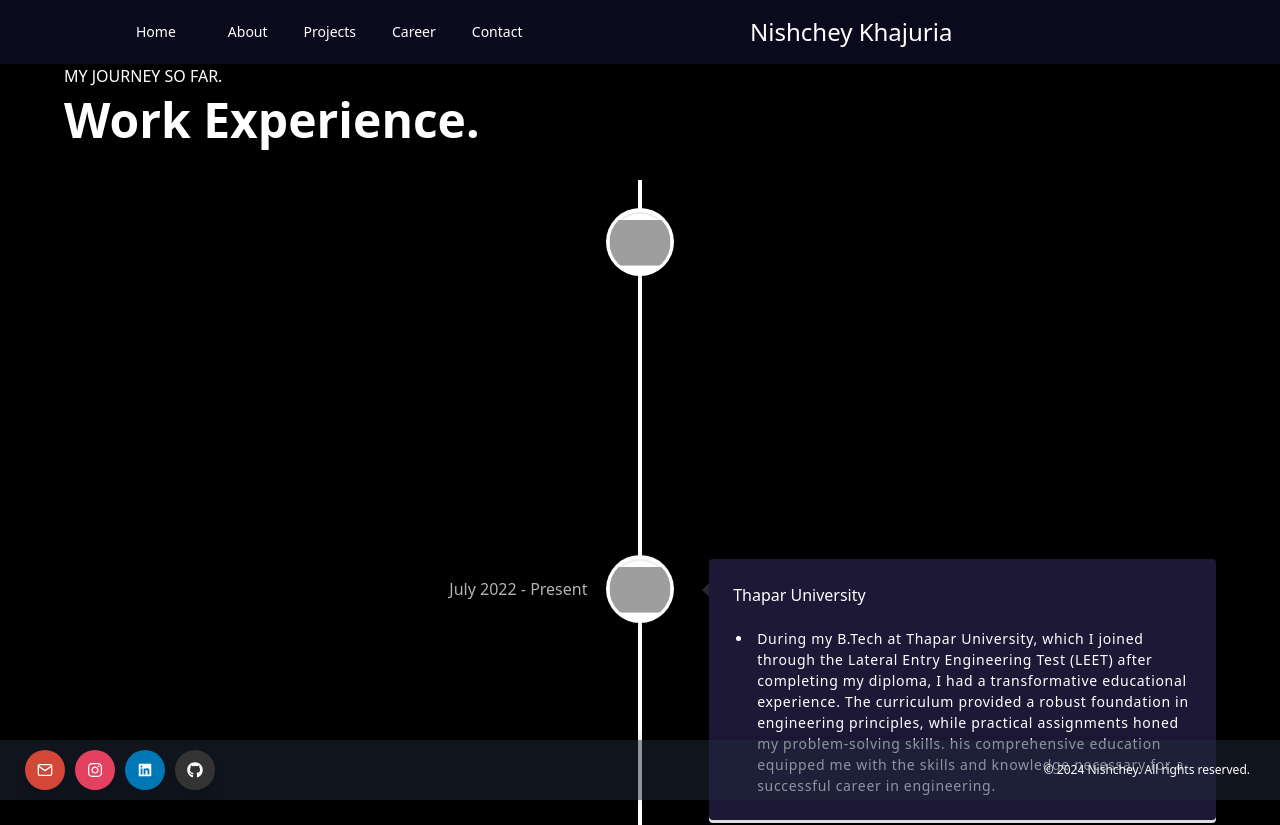
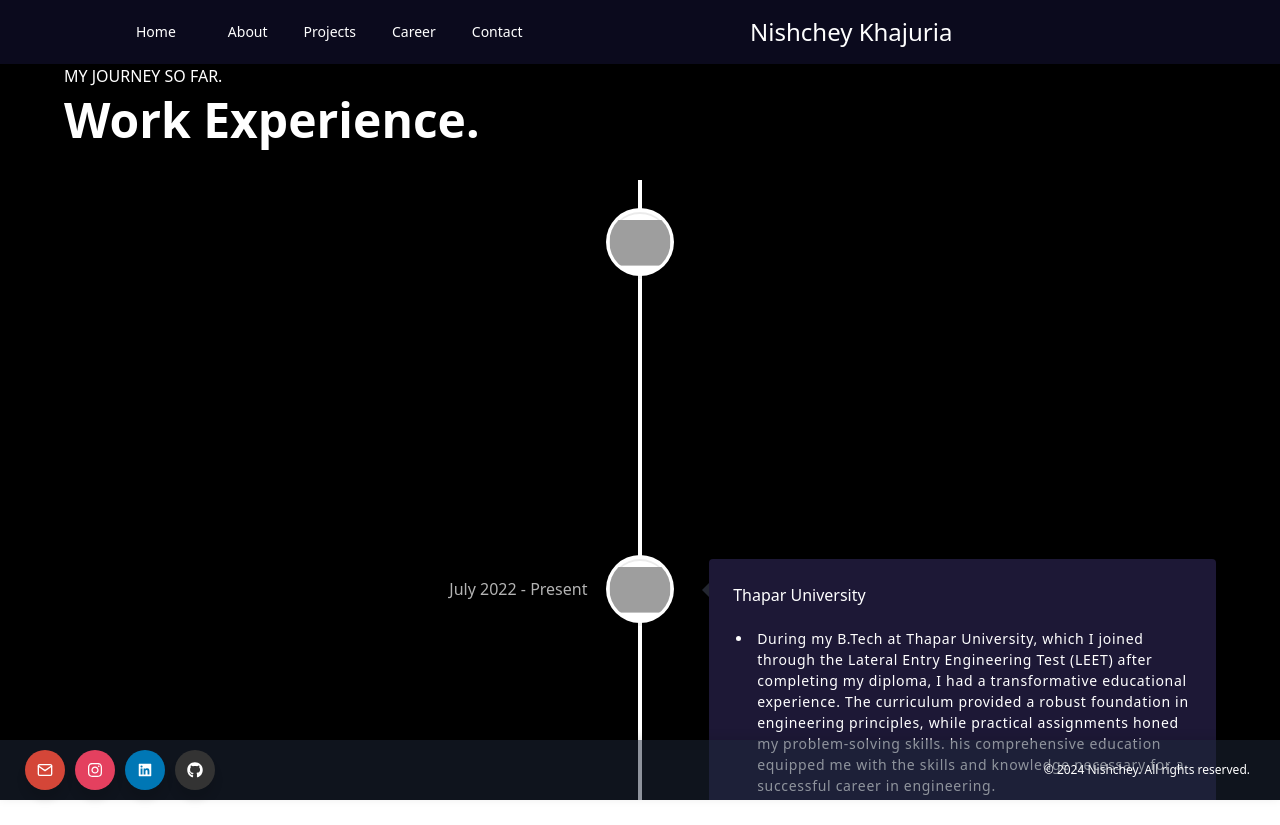
Before and after one commit to nishcheyk/Profile-Website-Nishchey-khajuria, a React (Create React App) app: page /experience in a window 1280 px wide. Shown: the top 825 px of the page. After the commit the page ends 800 px from the top, so only its background shows below. Built offline with nearby package versions, Linux system fonts and the light colour scheme; grey boxes are pictures that could not be loaded.

Commit message:
HTML Modify

```diff
--- a/src/components/Experience.jsx
+++ b/src/components/Experience.jsx
@@ -1,50 +1,63 @@
-import React from 'react';
-import { VerticalTimeline, VerticalTimelineElement } from 'react-vertical-timeline-component';
-import 'react-vertical-timeline-component/style.min.css';
-import { experiences } from '../constants';
-import Footer from './Footer';
-
+import React from "react";
+import {
+  VerticalTimeline,
+  VerticalTimelineElement,
+} from "react-vertical-timeline-component";
+import "react-vertical-timeline-component/style.min.css";
+import { experiences } from "../constants";
+import Footer from "./Footer";
 
 const Experience = () => {
   return (
-    <div className='experience bg-black w-screen text-white pt-4 pt-16 overflow-x-hidden' id='experience'>
-      <div className='pt-12 sm:px-16'>
-        <p className='font-light'>MY JOURNEY SO FAR.</p>
-        <h2 className='text-4xl sm:text-5xl font-extrabold mt-2'>Work Experience.</h2>
+    <div
+      className="experience bg-black w-screen h-screen text-white pt-4 pt-16 overflow-x-hidden"
+      id="experience"
+    >
+      <div className="pt-12 sm:px-16">
+        <p className="font-light">MY JOURNEY SO FAR.</p>
+        <h2 className="text-4xl sm:text-5xl font-extrabold mt-2">
+          Work Experience.
+        </h2>
       </div>
-      <VerticalTimeline className='mt-9'>
+      <VerticalTimeline className="mt-9">
         {experiences.map((experience) => (
           <VerticalTimelineElement
             className="relative vertical-timeline-element--work"
-            contentStyle={{ background: "#1d1836", color: "#fff", }}
+            contentStyle={{ background: "#1d1836", color: "#fff" }}
             contentArrowStyle={{ borderRight: "7px solid  #232631" }}
             date={experience.duration}
-            iconStyle={{ background: '#fff' }}
+            iconStyle={{ background: "#fff" }}
             icon={
-              <a className='flex justify-center items-center w-full h-full' href={experience.url} target='_blank'>
+              <a
+                className="flex justify-center items-center w-full h-full"
+                href={experience.url}
+                target="_blank"
+              >
                 <img
                   src={experience.logo}
                   alt={experience.company}
-                  className='w-[60%] h-[60%] object-contain'
+                  className="w-[60%] h-[60%] object-contain"
                 />
               </a>
             }
           >
             <div>
-              <h3 className='text-white text-[24px] font-bold'>{experience.role}</h3>
+              <h3 className="text-white text-[24px] font-bold">
+                {experience.role}
+              </h3>
               <p
-                className='text-secondary text-[16px] font-semibold'
+                className="text-secondary text-[16px] font-semibold"
                 style={{ margin: 0 }}
               >
                 {experience.company}
               </p>
             </div>
 
-            <ul className='mt-5 list-disc ml-5 space-y-2'>
+            <ul className="mt-5 list-disc ml-5 space-y-2">
               {experience.points.map((point, index) => (
                 <li
                   key={`experience-point-${index}`}
-                  className='text-white-100 text-[14px] pl-1 tracking-wider'
+                  className="text-white-100 text-[14px] pl-1 tracking-wider"
                 >
                   {point}
                 </li>
@@ -53,9 +66,9 @@ const Experience = () => {
           </VerticalTimelineElement>
         ))}
       </VerticalTimeline>
-      <Footer/>
+      <Footer />
     </div>
-  )
-}
+  );
+};
 
 export default Experience;
```
Also changed, not shown: 14 other files (tests, documents, lock files or other folders).
